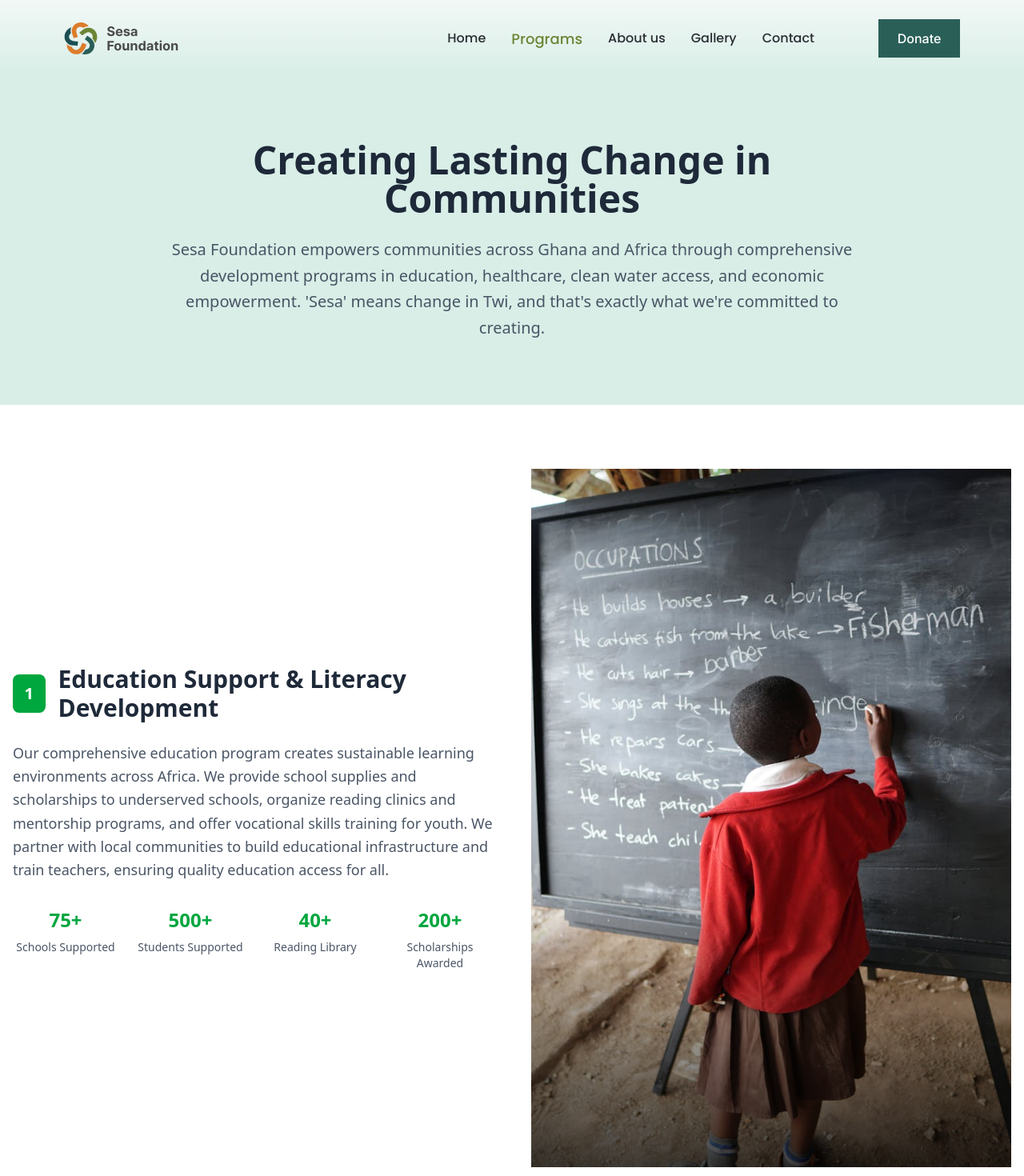
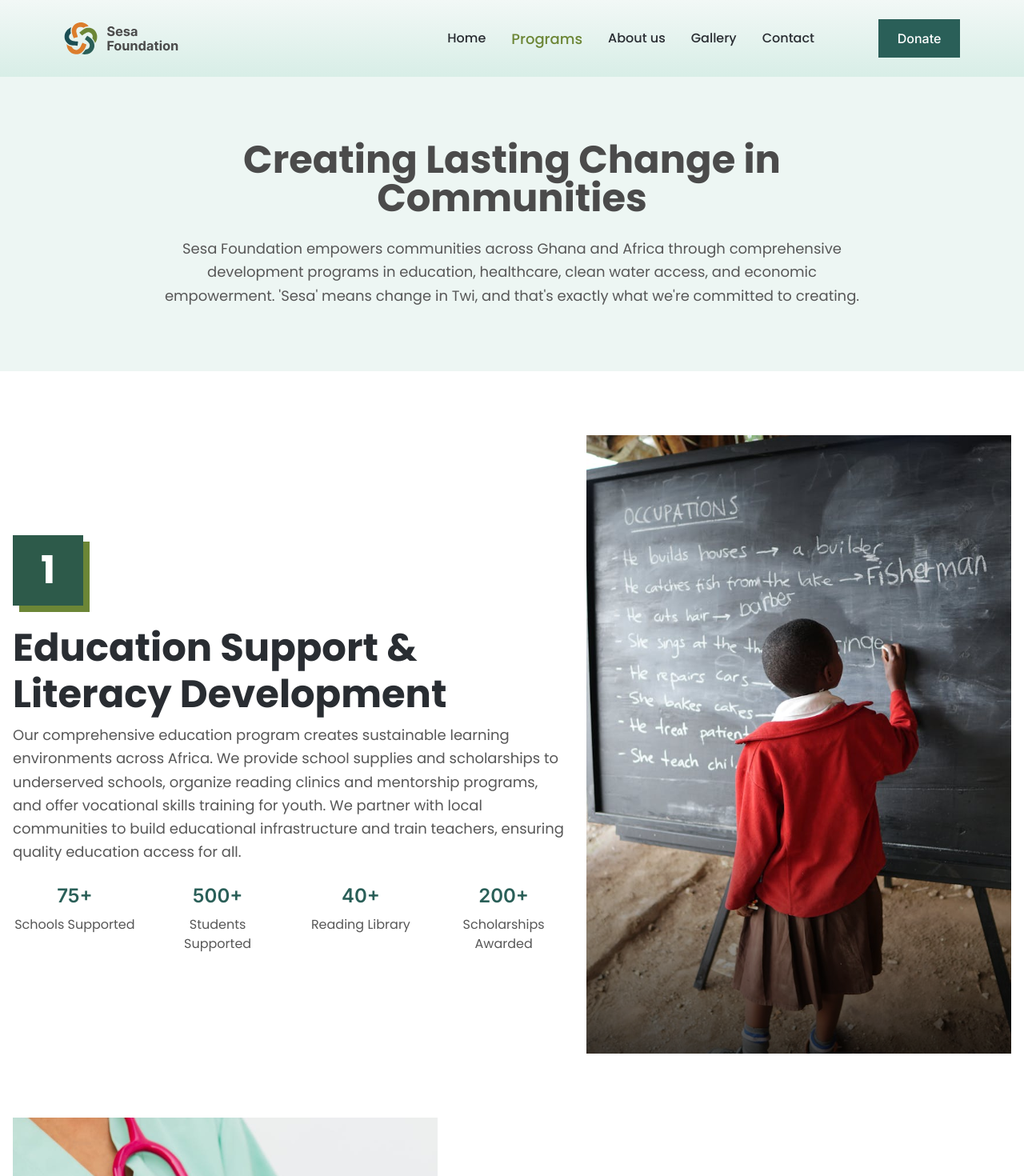
Before and after one commit to Milly1620/Dunia-foundation-frontend, a React (Vite) app: page /programs in a window 1280 px wide. Shown: the top 1470 px of the page at 80% size. Built offline with nearby package versions, Linux system fonts and the light colour scheme.

Commit message:
Enhance CallToActionSection integration across multiple pages and add new SVG asset. Updated AboutPage, GalleryPage, HomePage, and ProgramsPage to include tailored call-to-action components, improving user engagement and visual consistency. Added a new color variable for text styling in index.css.

```diff
--- a/src/components/ProgramCard.tsx
+++ b/src/components/ProgramCard.tsx
@@ -9,33 +9,32 @@ interface Program {
 
 interface ProgramCardProps {
   program: Program;
-  showBorder?: boolean;
 }
 
-function ProgramCard({ program, showBorder = true }: ProgramCardProps) {
+function ProgramCard({ program }: ProgramCardProps) {
   return (
-    <div
-      className={`mb-20 ${showBorder ? "border-b border-gray-200 pb-20" : ""}`}
-    >
     <div
       className={`flex flex-col ${
         program.imagePosition === "right"
           ? "lg:flex-row"
           : "lg:flex-row-reverse"
-        } items-center gap-12`}
+      } items-center justify-between`}
     >
       {/* Content */}
-        <div className="flex-1">
-          <div className="flex items-center mb-6">
-            <div className="w-12 h-12 bg-green-600 rounded-lg flex items-center justify-center text-white font-bold text-xl mr-4">
+      <div className="max-w-[691px]">
+        <div className="relative w-[88px] h-[88px] mb-6">
+          {/* Olive green background square (offset) */}
+          <div className="w-[88px] h-[88px] bg-[#6C8636] absolute top-2 left-2"></div>
+          {/* Dark teal foreground square */}
+          <div className="w-[88px] h-[88px] bg-[#2D5A4A] relative flex items-center justify-center text-white poppins-bold text-[48px]">
             {program.id}
           </div>
-            <h2 className="text-3xl font-bold text-gray-800">
+        </div>
+        <h2 className="md:text-[48px] text-[24px] leading-[120%] poppins-bold text-main-black mb-2">
           {program.title}
         </h2>
-          </div>
 
-          <p className="text-lg text-gray-600 mb-8 leading-relaxed">
+        <p className="text-[18px] poppins-regular text-gray mb-6 leading-relaxed">
           {program.description}
         </p>
 
@@ -43,17 +42,17 @@ function ProgramCard({ program, showBorder = true }: ProgramCardProps) {
         <div className="grid grid-cols-2 lg:grid-cols-4 gap-6">
           {program.stats.map((stat, statIndex) => (
             <div key={statIndex} className="text-center">
-                <div className="text-2xl font-bold text-green-600 mb-2">
+              <p className="text-2xl inter-semibold text-primary mb-2">
                 {stat.value}
-                </div>
-                <div className="text-sm text-gray-600">{stat.label}</div>
+              </p>
+              <p className="poppins-regular text-gray">{stat.label}</p>
             </div>
           ))}
         </div>
       </div>
 
       {/* Image */}
-        <div className="flex-1">
+      <div>
         <img
           src={program.image}
           alt={program.title}
@@ -61,7 +60,6 @@ function ProgramCard({ program, showBorder = true }: ProgramCardProps) {
         />
       </div>
     </div>
-    </div>
   );
 }
 
--- a/src/index.css
+++ b/src/index.css
@@ -13,6 +13,7 @@
   --color-input: #D9D9D9;
   --color-gray: #575757;
   --color-white: #ffffff;
+  --color-text-black: #4B4B4B;
 }
 
 .poppins-regular {
--- a/src/pages/AboutPage.tsx
+++ b/src/pages/AboutPage.tsx
@@ -1,10 +1,31 @@
+import CallToActionSection from "../components/CallToActionSection";
+
 function AboutPage() {
   return (
-    <div className="container mx-auto px-4 py-16">
-      <h1 className="text-4xl font-bold text-center mb-8">About Us</h1>
-      <p className="text-lg text-center max-w-2xl mx-auto">
-        This is the about page. You can add your content here.
-      </p>
+    <div>
+      <div className="container mx-auto px-4 py-16">
+        <h1 className="text-4xl font-bold text-center mb-8">About Us</h1>
+        <p className="text-lg text-center max-w-2xl mx-auto">
+          This is the about page. You can add your content here.
+        </p>
+      </div>
+
+      <CallToActionSection
+        title="Join Us in Creating Change"
+        description="Every program we run is designed to create lasting, sustainable change. Your support helps us expand these initiatives and reach more communities across Africa."
+        buttons={[
+          {
+            text: "Support our programs",
+            variant: "secondary",
+            onClick: () => (window.location.href = "/donate"),
+          },
+          {
+            text: "Get involved",
+            variant: "outline",
+            onClick: () => (window.location.href = "/contact"),
+          },
+        ]}
+      />
     </div>
   );
 }
--- a/src/pages/GalleryPage.tsx
+++ b/src/pages/GalleryPage.tsx
@@ -1,4 +1,5 @@
 import { useState } from "react";
+import CallToActionSection from "../components/CallToActionSection";
 
 function GalleryPage() {
   const [selectedCategory, setSelectedCategory] = useState("all");
@@ -82,10 +83,11 @@ function GalleryPage() {
       : galleryItems.filter((item) => item.category === selectedCategory);
 
   return (
-    <div className="container mx-auto px-4 py-16">
+    <div>
+      <div className="container mx-auto px-4 py-16">
         <div className="text-center mb-16">
-          <h1 className="text-4xl font-bold text-gray-800 mb-4">Gallery</h1>
-          <p className="text-lg text-gray-600 max-w-2xl mx-auto">
+          <h1 className="text-4xl font-bold text-text-black mb-4">Gallery</h1>
+          <p className="text-lg text-gray max-w-2xl mx-auto">
             Explore our journey through photos and stories of impact, community
             engagement, and positive change.
           </p>
@@ -179,6 +181,24 @@ function GalleryPage() {
           </button>
         </div>
       </div>
+
+      <CallToActionSection
+        title="Be Part of the Story"
+        description="These images represent real change happening in communities across Africa. Your support helps us create more stories of hope and transformation."
+        buttons={[
+          {
+            text: "Share Photos",
+            variant: "primary",
+            onClick: () => (window.location.href = "/contact"),
+          },
+          {
+            text: "View Programs",
+            variant: "outline",
+            onClick: () => (window.location.href = "/programs"),
+          },
+        ]}
+      />
+    </div>
   );
 }
 
--- a/src/pages/HomePage.tsx
+++ b/src/pages/HomePage.tsx
@@ -13,7 +13,22 @@ function HomePage() {
       <SevenPillarsSection />
       <GraphicsLayeredSection />
       <GetInTouchSection />
-      <CallToActionSection />
+      <CallToActionSection
+        title="Ready to Make a Difference?"
+        description="Join thousands of supporters who are helping us create lasting change in communities across Africa. Every contribution, big or small, makes a real difference."
+        className="bg-gradient-to-b from-[#D8EEE7] to-[#F2F8F6]"
+        titleClass="text-black"
+        descriptionClass="text-black"
+        buttons={[
+          {
+            text: "Donate today",
+            variant: "primary",
+            size: "md",
+            onClick: () => (window.location.href = "/donate"),
+            className: "w-[211.5px] border border-primary",
+          },
+        ]}
+      />
     </>
   );
 }
--- a/src/pages/ProgramsPage.tsx
+++ b/src/pages/ProgramsPage.tsx
@@ -1,4 +1,4 @@
-import Path from "../assets/PATH.svg";
+import Path from "../assets/programspath.svg";
 import program1 from "../assets/program1.svg";
 import program2 from "../assets/program2.svg";
 import program3 from "../assets/program3.svg";
@@ -7,6 +7,7 @@ import program5 from "../assets/program5.svg";
 import program6 from "../assets/program6.svg";
 import program7 from "../assets/program7.svg";
 import ProgramCard from "../components/ProgramCard";
+import CallToActionSection from "../components/CallToActionSection";
 
 function ProgramsPage() {
   const programs = [
@@ -113,13 +114,13 @@ function ProgramsPage() {
   return (
     <div>
       {/* Hero Section */}
-      <div className="bg-[#D8EEE7] py-20">
+      <div className="bg-[#EDF6F3] md:py-20 py-10">
         <div className="container mx-auto px-4">
           <div className="max-w-4xl mx-auto text-center">
-            <h1 className="text-5xl font-bold text-gray-800 mb-6">
+            <h1 className="text-5xl poppins-bold text-text-black mb-6">
               Creating Lasting Change in Communities
             </h1>
-            <p className="text-xl text-gray-600 leading-relaxed">
+            <p className="md:text-[18px] poppins-regular text-gray max-w-[906px] mx-auto leading-relaxed">
               Sesa Foundation empowers communities across Ghana and Africa
               through comprehensive development programs in education,
               healthcare, clean water access, and economic empowerment. 'Sesa'
@@ -132,34 +133,50 @@ function ProgramsPage() {
 
       {/* First Half - Programs 1-3 */}
       <div className="bg-white py-20">
-        <div className="max-w-[1520px] mx-auto px-4">
-          {programs.slice(0, 3).map((program, index) => (
-            <ProgramCard
-              key={program.id}
-              program={program}
-              showBorder={index !== 2}
-            />
+        <div className="max-w-[1520px] mx-auto px-4 space-y-20">
+          {programs.slice(0, 3).map((program) => (
+            <ProgramCard key={program.id} program={program} />
           ))}
         </div>
       </div>
 
       {/* Separator */}
       <div className="w-full">
-        <img src={Path} alt="Separator" className="w-full h-auto" />
+        <img src={Path} alt="Separator" />
       </div>
 
       {/* Second Half - Programs 4-7 */}
       <div className="bg-white py-20">
         <div className="max-w-[1520px] mx-auto px-4">
-          {programs.slice(3).map((program, index) => (
-            <ProgramCard
-              key={program.id}
-              program={program}
-              showBorder={index !== programs.slice(3).length - 1}
-            />
+          {programs.slice(3).map((program) => (
+            <ProgramCard key={program.id} program={program} />
           ))}
         </div>
       </div>
+
+      {/* Call to Action Section */}
+      <CallToActionSection
+        title="Join Us in Creating Change"
+        description="Every program we run is designed to create lasting, sustainable change. Your support helps us expand these initiatives and reach more communities across Africa."
+        titleClass="text-white"
+        descriptionClass="text-white"
+        buttons={[
+          {
+            text: "Support our programs",
+            variant: "secondary",
+            size: "md",
+            className: "text-[15.4px]",
+            onClick: () => (window.location.href = "/donate"),
+          },
+          {
+            text: "Get involved",
+            variant: "primary",
+            size: "md",
+            className: "border border-white",
+            onClick: () => (window.location.href = "/contact"),
+          },
+        ]}
+      />
     </div>
   );
 }
```
Also changed, not shown: src/components/CallToActionSection.tsx (+52 -24 lines), src/assets/programspath.svg (added). Lines whose indentation alone changed are shown as unchanged.
